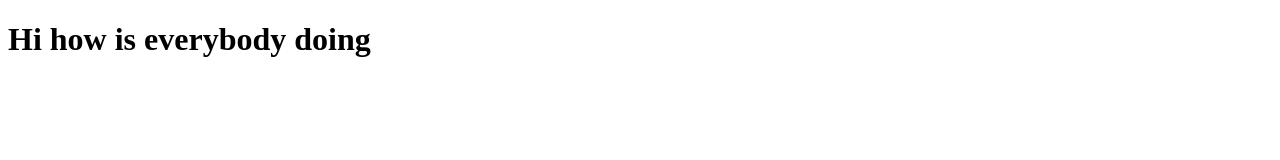
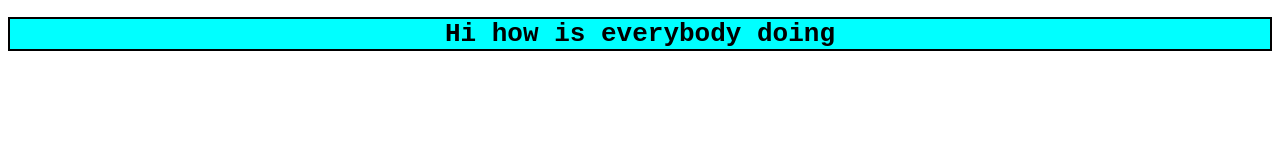
Before and after one commit to JerinAbraham2/jerinabraham2.github.io, a plain HTML site: page index.html in a window 1280 px wide. Drawn offline with Linux system fonts and the light colour scheme.

Commit message:
connected stylesheet to index.html

```diff
--- a/index.html
+++ b/index.html
@@ -5,6 +5,7 @@
         <meta http-equiv="X-UA-Compatible" content="IE=edge" />
         <meta name="viewport" content="width=device-width, initial-scale=1.0" />
         <title>Welcome Page</title>
+        <link rel="stylesheet" href="./resources/styles/style.css">
     </head>
     <body>
         <h1>Hi how is everybody doing</h1>
```
